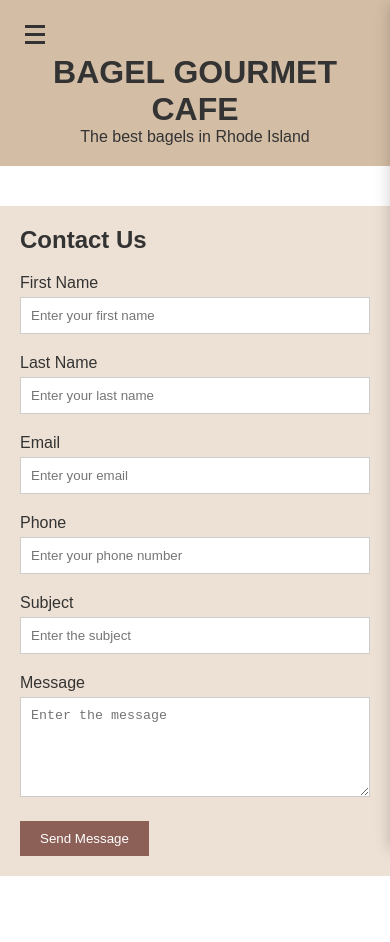
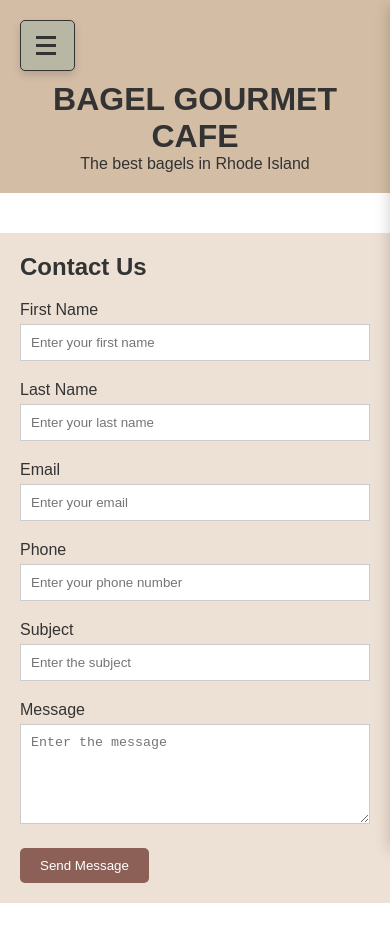
Before and after one commit to kungfu-k3nny/cs1300-responsive-redesign, a plain HTML site: page index.html in a window 390 px wide. Shown: the top 942 px of the page. Before the commit the page ends 916 px from the top, so only its background shows below. Drawn offline with Linux system fonts and the light colour scheme.

Commit message:
almost done

```diff
--- a/styles.css
+++ b/styles.css
@@ -39,6 +39,7 @@
 /* Navigation buttons surrounded by boxes */
 nav ul li {
   flex: 1;
+  border: 1px solid #333; /* Matching border style */
   background-color: #B7B7A4; /* Fills the button with color */
   border-radius: 5px; /* Optional: Adds rounded corners to the boxes */
   margin: 5px; /* Adds some space between the boxes */
@@ -119,6 +120,7 @@ nav ul li a:active {
 
   /* Button styling */
   button {
+    border-radius: 5px;
     background-color: #8C6057; /* Dark background color for the button */
     color: white; /* Text color for the button */
     padding: 10px 20px;
@@ -135,6 +137,19 @@ nav ul li a:active {
 .burger {
   display: none;
   cursor: pointer;
+  /* Apply button styles */
+  padding: 10px; /* Space around the burger lines */
+  border: 1px solid #333; /* Matching border style */
+  background-color: #B7B7A4; /* Matching background color */
+  box-shadow: 0 4px 8px rgba(0, 0, 0, 0.15); /* Drop shadow */
+  border-radius: 5px; /* Rounded corners like the other buttons */
+  width: 60px;
+  transition: all 0.3s ease;
+}
+
+/* Hover effect */
+.burger:hover {
+  background-color: #a9a9a9; /* Lighter background on hover */
 }
 
 .burger div {
@@ -202,6 +217,10 @@ nav ul li a:active {
     font-size: 12px; /* Smaller font size for navigation links */
   }
 
+  .burger {
+    width: 55px; /* Adjust width of burger lines if needed */
+  }
+
   /* Adjust the burger lines if necessary */
   .burger div {
     width: 20px; /* Adjust width of burger lines if needed */
```
